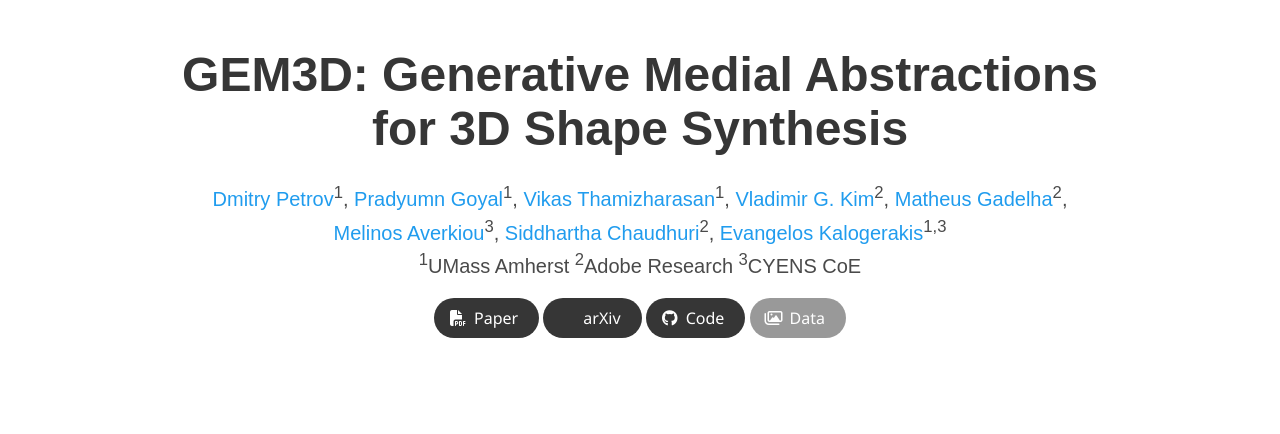
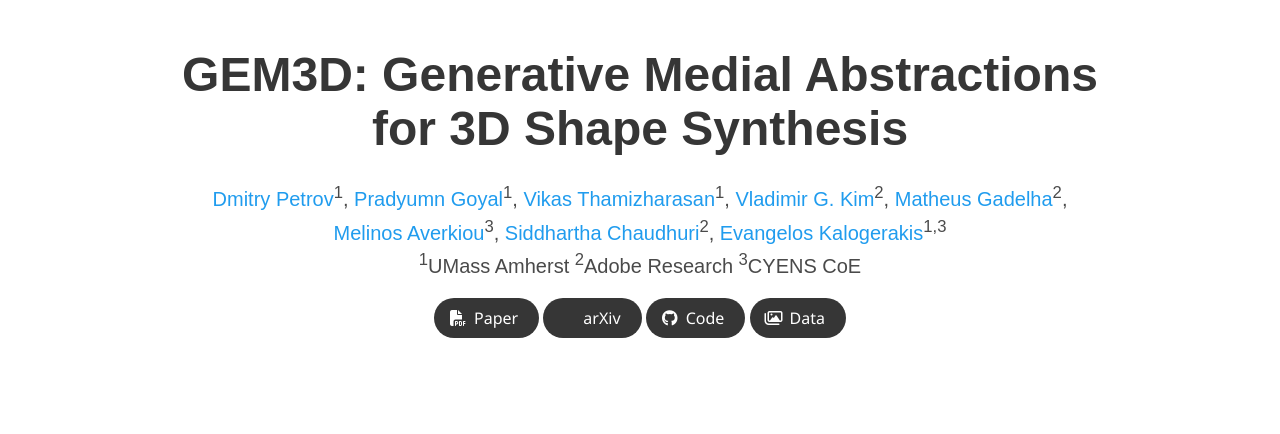
Before and after one commit to lodurality/GEM3D, a plain HTML site: page index.html in a window 1280 px wide. Shown: the top 434 px of the page. Drawn offline with nearby package versions, Linux system fonts and the light colour scheme; some icons are missing; a web font is replaced by a local one.

Commit message:
added link to data

```diff
--- a/index.html
+++ b/index.html
@@ -108,8 +108,8 @@
               </span>
               <!-- Dataset Link. -->
               <span class="link-block">
-                <a href="XXX"
-                   class="external-link button is-normal is-rounded is-dark" disabled>
+                <a href="https://console.cloud.google.com/storage/browser/gem3d_data/data?pageState=(%22StorageObjectListTable%22:(%22f%22:%22%255B%255D%22))&hl=en&project=prime-elf-175923"
+                   class="external-link button is-normal is-rounded is-dark">
                   <span class="icon">
                       <i class="far fa-images"></i>
                   </span>
```
